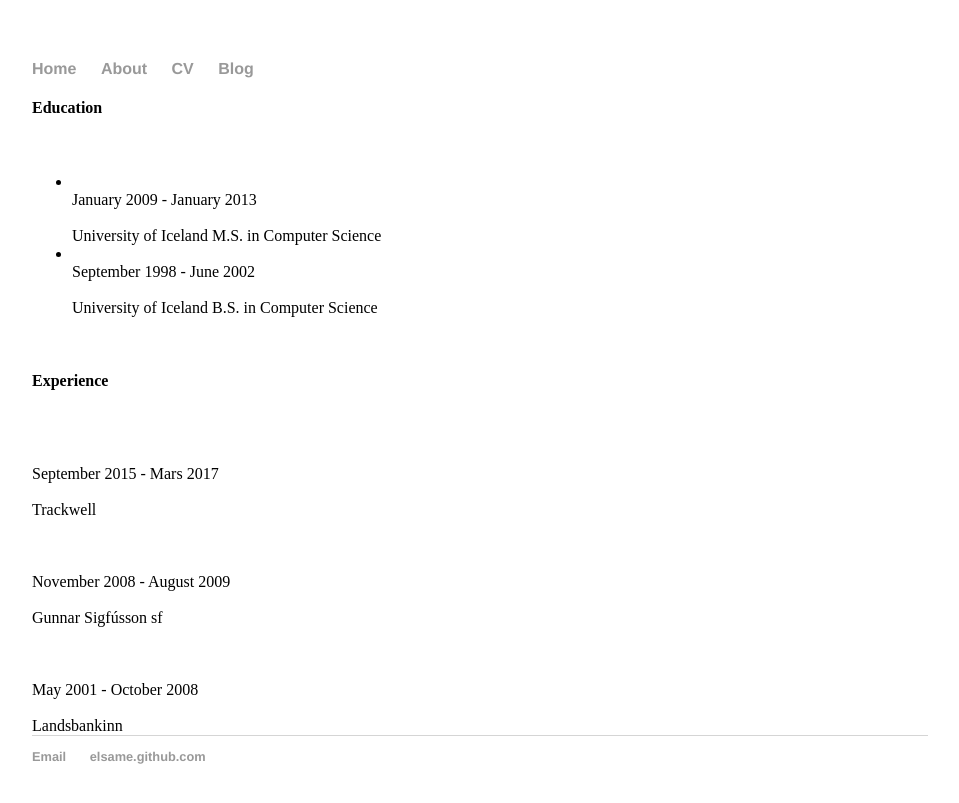
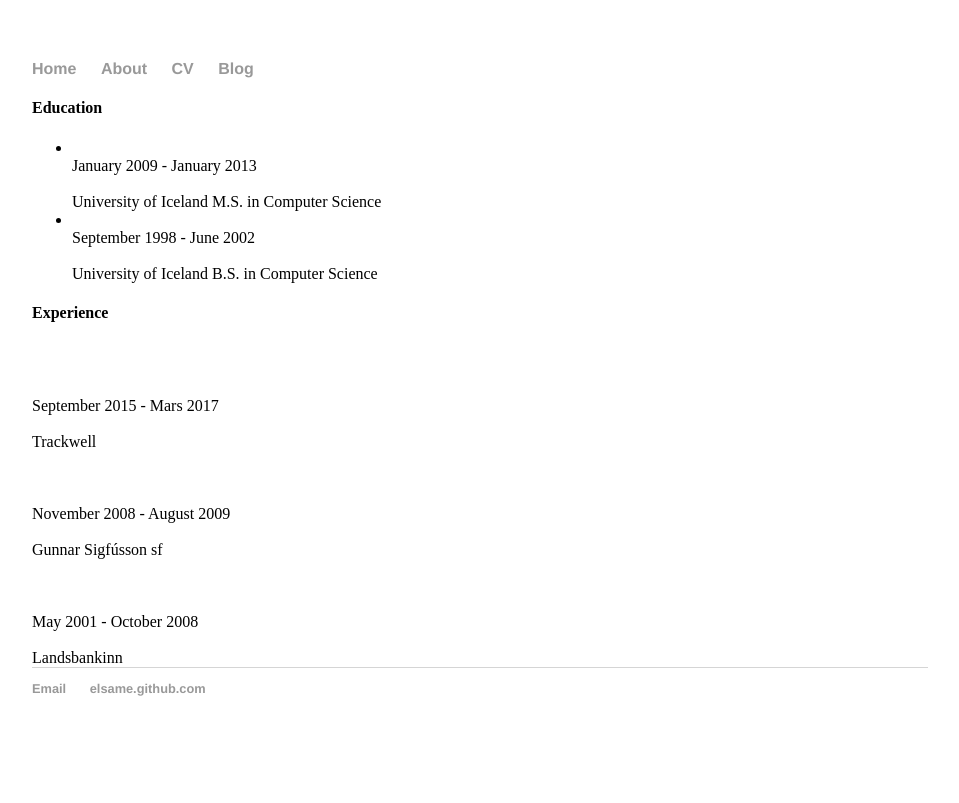
Before and after one commit to elsame/elsame.github.io, a Jekyll site: the page built from cv/index.html, in a window 1280 px wide. Shown: the top 803 px of the page, without its empty margins (160-1119 px from the left). Built offline with Jekyll 4.4.1, drawn with Linux system fonts in a browser that asks for light colours.

Commit message:
Update index.html

```diff
--- a/cv/index.html
+++ b/cv/index.html
@@ -4,12 +4,16 @@
 ---
 <div class="blurb">
 	<h4>Education</h4>
-	<br> <ul style="list-style-type:disc">
-  <li><br>January 2009 - January 2013</br>
-        <br>University of Iceland M.S. in Computer Science</br></li>
-  <li><br>September 1998 - June 2002</br>
-	<br>University of Iceland B.S. in Computer Science</br></li>
-</ul> </br>
+	<ul style="list-style-type:disc">
+  		<li>
+			<br>January 2009 - January 2013</br>
+        		<br>University of Iceland M.S. in Computer Science</br>
+		</li>
+  		<li>
+			<br>September 1998 - June 2002</br>
+			<br>University of Iceland B.S. in Computer Science</br>
+		</li>
+	</ul>
 
 	<h4>Experience</h4>
 	<br></br>
```
